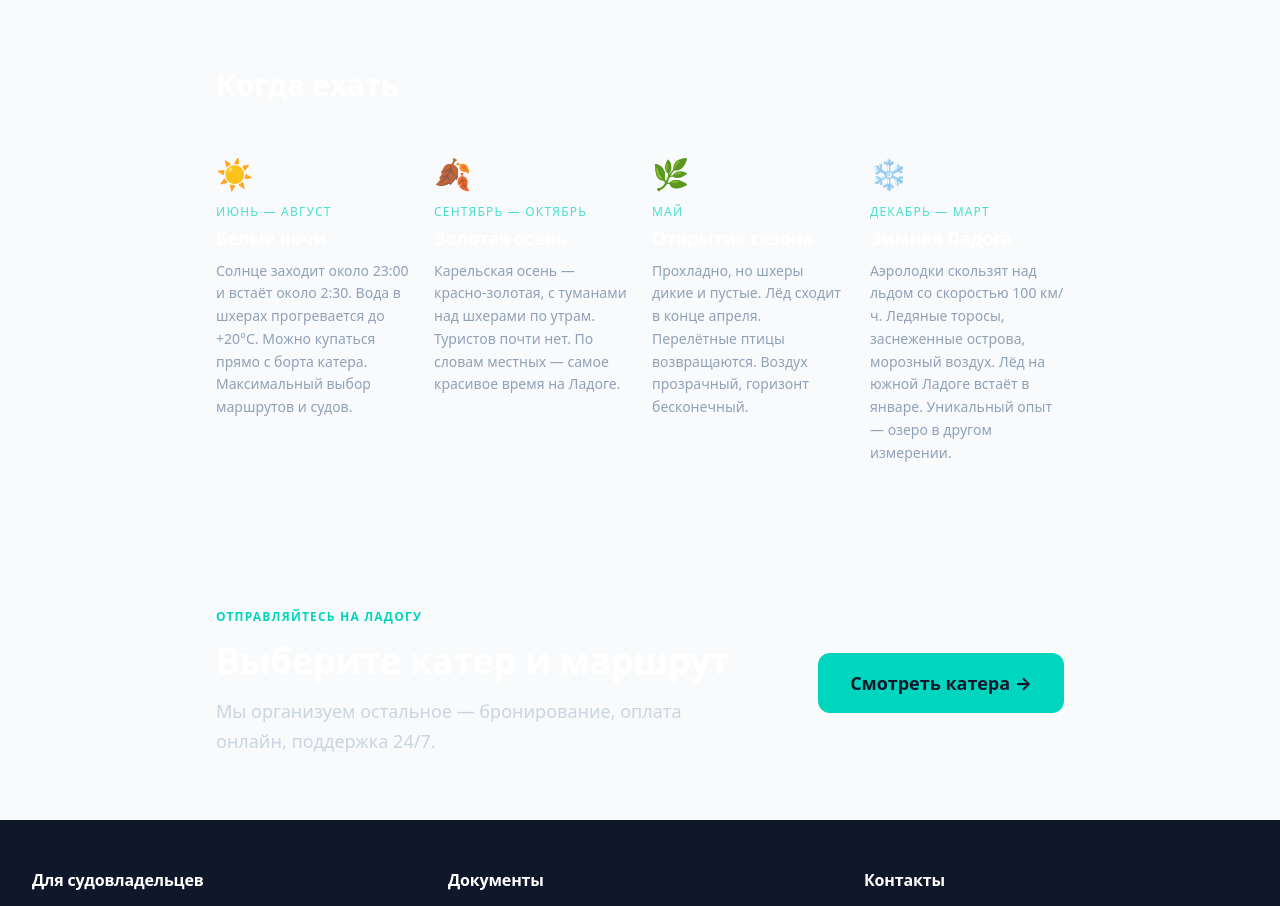
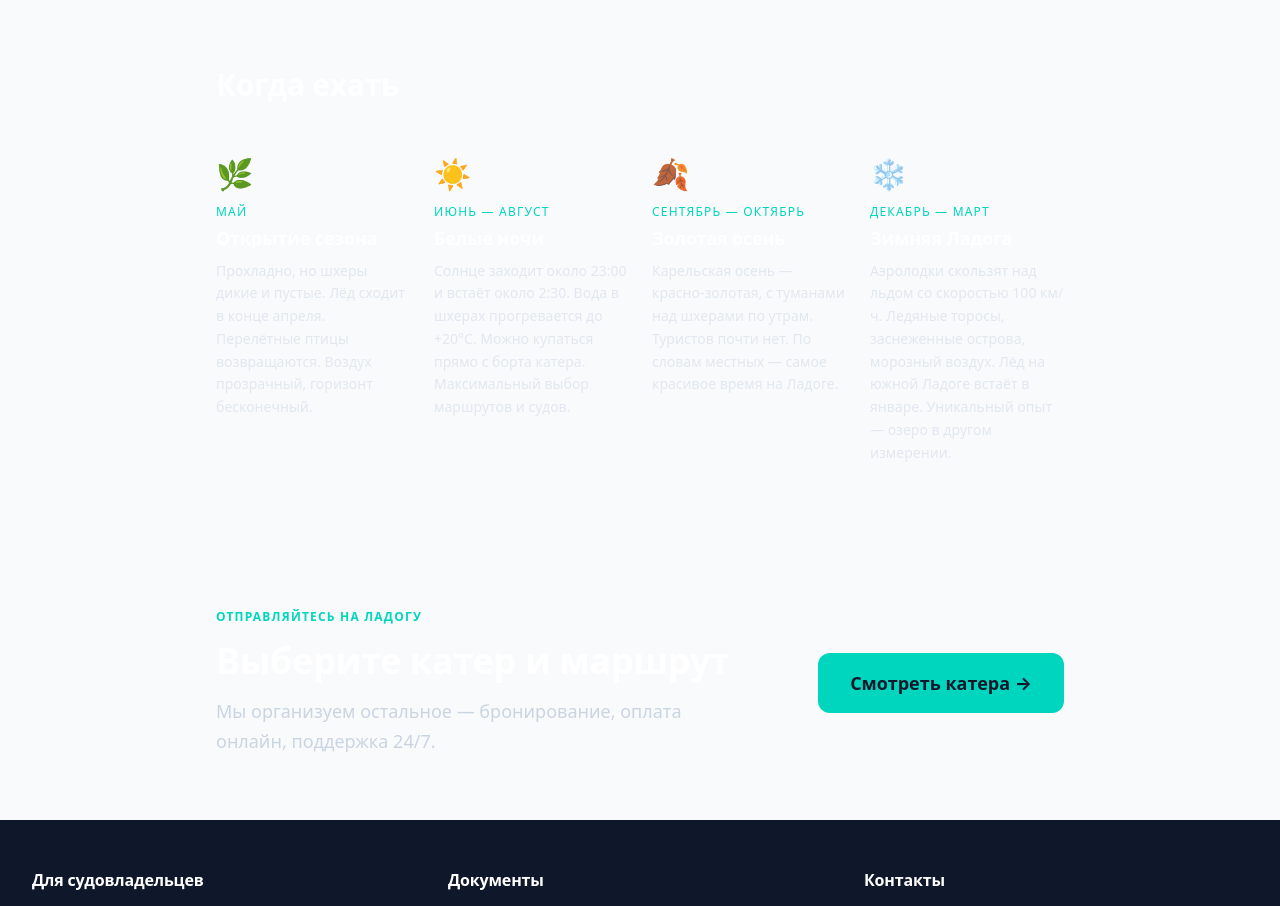
Before and after one commit to morozyan07-ai/ladogaboat, a Next.js app: page /ladoga in a window 1280 px wide. Shown: the part 4640-5546 px from the top of the page. Built offline with nearby package versions, Linux system fonts and the light colour scheme.

Commit message:
Brighten season text, reorder May first in ladoga page

```diff
--- a/src/app/ladoga/page.tsx
+++ b/src/app/ladoga/page.tsx
@@ -241,6 +241,12 @@ export default function LadogaPage() {
           <div className="grid sm:grid-cols-2 lg:grid-cols-4 gap-6">
             {[
               {
+                season: 'Май',
+                emoji: '🌿',
+                title: 'Открытие сезона',
+                desc: 'Прохладно, но шхеры дикие и пустые. Лёд сходит в конце апреля. Перелётные птицы возвращаются. Воздух прозрачный, горизонт бесконечный.',
+              },
+              {
                 season: 'Июнь — август',
                 emoji: '☀️',
                 title: 'Белые ночи',
@@ -253,12 +259,6 @@ export default function LadogaPage() {
                 desc: 'Карельская осень — красно-золотая, с туманами над шхерами по утрам. Туристов почти нет. По словам местных — самое красивое время на Ладоге.',
               },
               {
-                season: 'Май',
-                emoji: '🌿',
-                title: 'Открытие сезона',
-                desc: 'Прохладно, но шхеры дикие и пустые. Лёд сходит в конце апреля. Перелётные птицы возвращаются. Воздух прозрачный, горизонт бесконечный.',
-              },
-              {
                 season: 'Декабрь — март',
                 emoji: '❄️',
                 title: 'Зимняя Ладога',
@@ -267,9 +267,9 @@ export default function LadogaPage() {
             ].map((s) => (
               <div key={s.season} style={{ borderTop: '1px solid rgba(255,255,255,0.08)', paddingTop: '20px' }}>
                 <div className="text-3xl mb-3">{s.emoji}</div>
-                <div className="text-xs text-teal-400/70 uppercase tracking-widest mb-1">{s.season}</div>
+                <div className="text-xs text-teal-400 uppercase tracking-widest mb-1">{s.season}</div>
                 <h3 className="font-semibold text-white text-lg mb-2">{s.title}</h3>
-                <p className="text-slate-400 text-sm leading-relaxed">{s.desc}</p>
+                <p className="text-slate-200 text-sm leading-relaxed">{s.desc}</p>
               </div>
             ))}
           </div>
```
